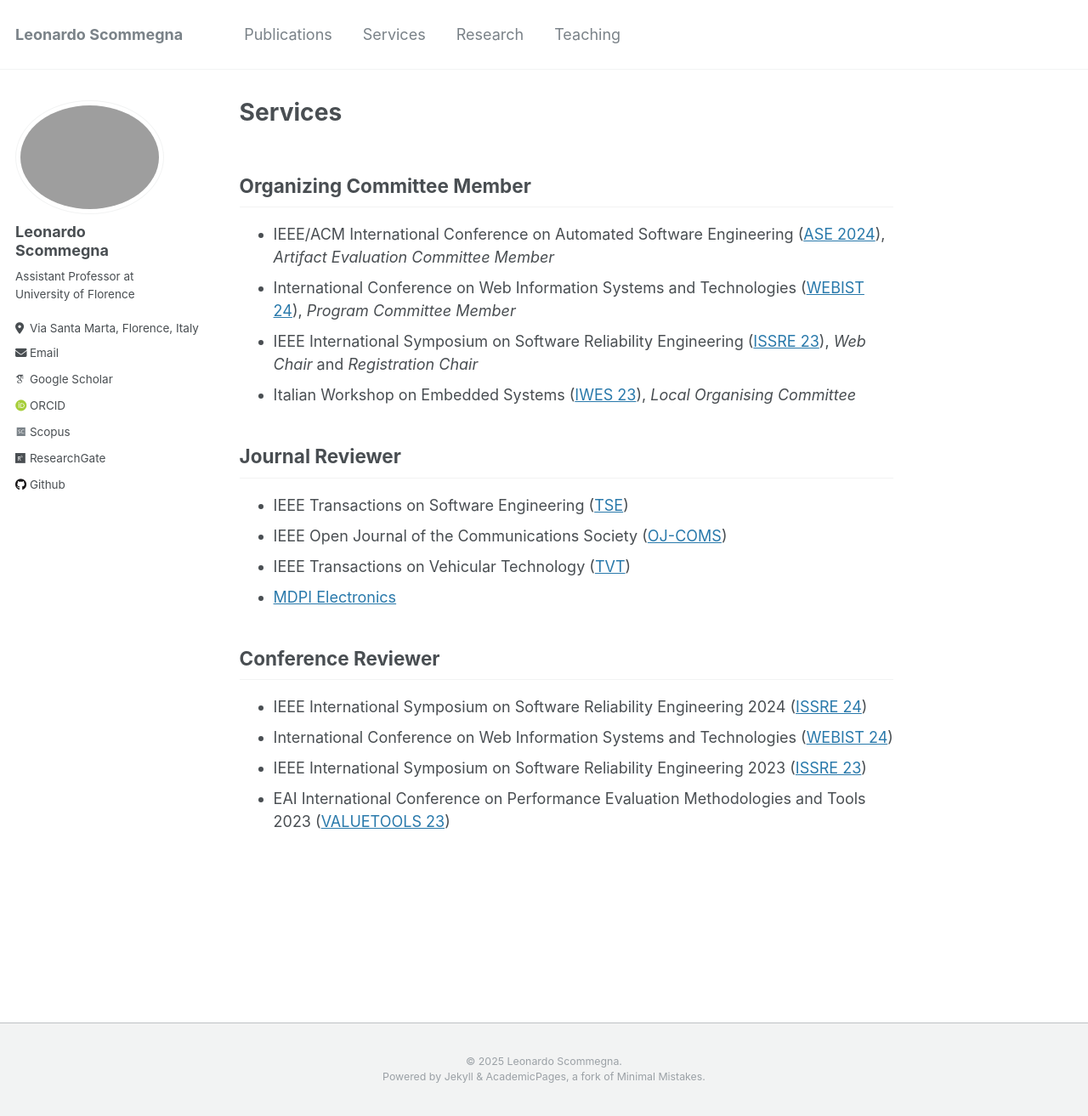
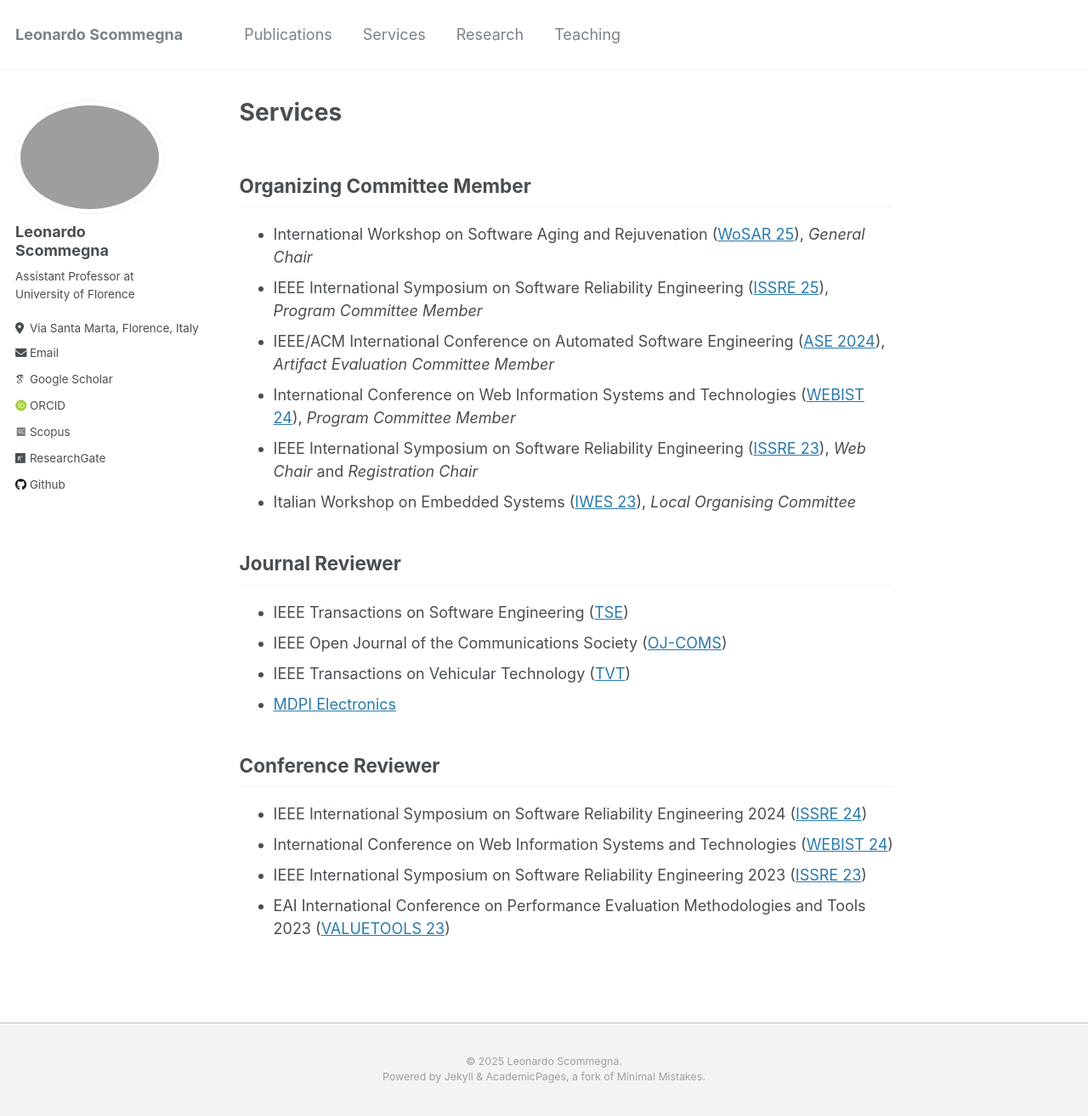
Before and after one commit to LeonardoScommegna/LeonardoScommegna.github.io, a Jekyll site: the page built from _pages/services.md, in a window 1280 px wide and 1313 px high. Shown: the whole window at 85% size. Built offline with Jekyll 4.4.1, drawn with Linux system fonts in a browser that asks for light colours; some web fonts are replaced.

Commit message:
add issre and wosar 25 services

```diff
--- a/_pages/services.md
+++ b/_pages/services.md
@@ -5,6 +5,8 @@ title: "Services"
 
 ## Organizing Committee Member
 
+- International Workshop on Software Aging and Rejuvenation ([WoSAR 25](https://www.wosar.net/)), *General Chair*
+- IEEE International Symposium on Software Reliability Engineering ([ISSRE 25](https://issre.github.io/2025/)), *Program Committee Member*
 - IEEE/ACM International Conference on Automated Software Engineering ([ASE 2024](https://conf.researchr.org/home/ase-2024)), *Artifact Evaluation Committee Member*
 - International Conference on Web Information Systems and Technologies ([WEBIST 24](https://webist.scitevents.org/Home.aspx)), *Program Committee Member*
 - IEEE International Symposium on Software Reliability Engineering ([ISSRE 23](https://issre.github.io/2023/)), *Web Chair* and *Registration Chair*
```
